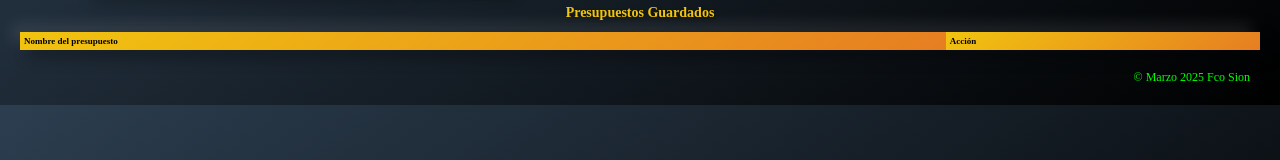
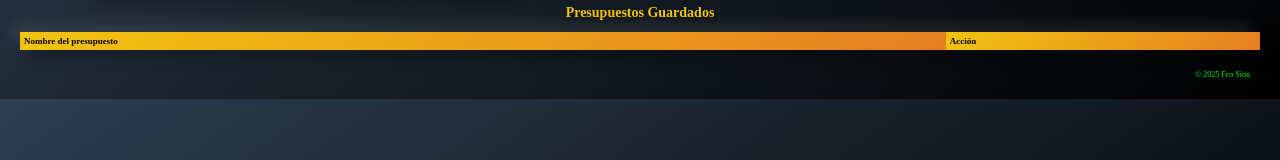
Before and after one commit to FactoryStoreX/presupuesto, a plain HTML site: page index.html in a window 1280 px wide. Shown: the part 317-477 px from the top of the page. Drawn offline with Linux system fonts and the light colour scheme.

Commit message:
index.html

```diff
--- a/index.html
+++ b/index.html
@@ -217,7 +217,7 @@ input[type="number"], input[type="text"] {
   footer {
         text-align: right;
         color: #00ff00;
-        font-size: 12px;
+        font-size: 8px;
         margin-top: 20px;
         padding-right: 10px;}
 
@@ -489,7 +489,7 @@ function eliminarCarpeta(carpeta) {
 
     </script>
     <footer>
-        <p>&copy; Marzo 2025 Fco Sion </p>
+        <p>&copy; 2025 Fco Sion </p>
     </footer>
 
 </body>
```
